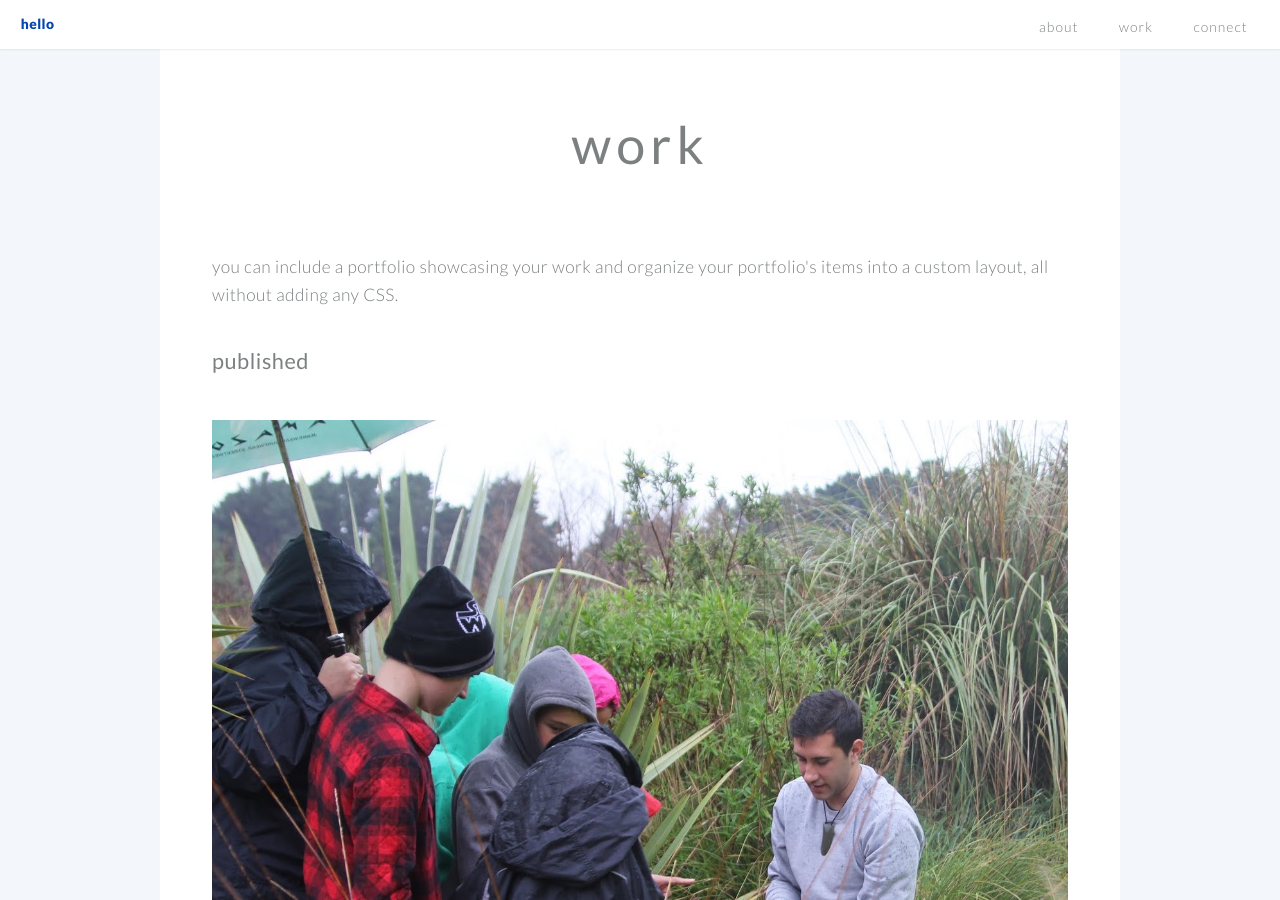
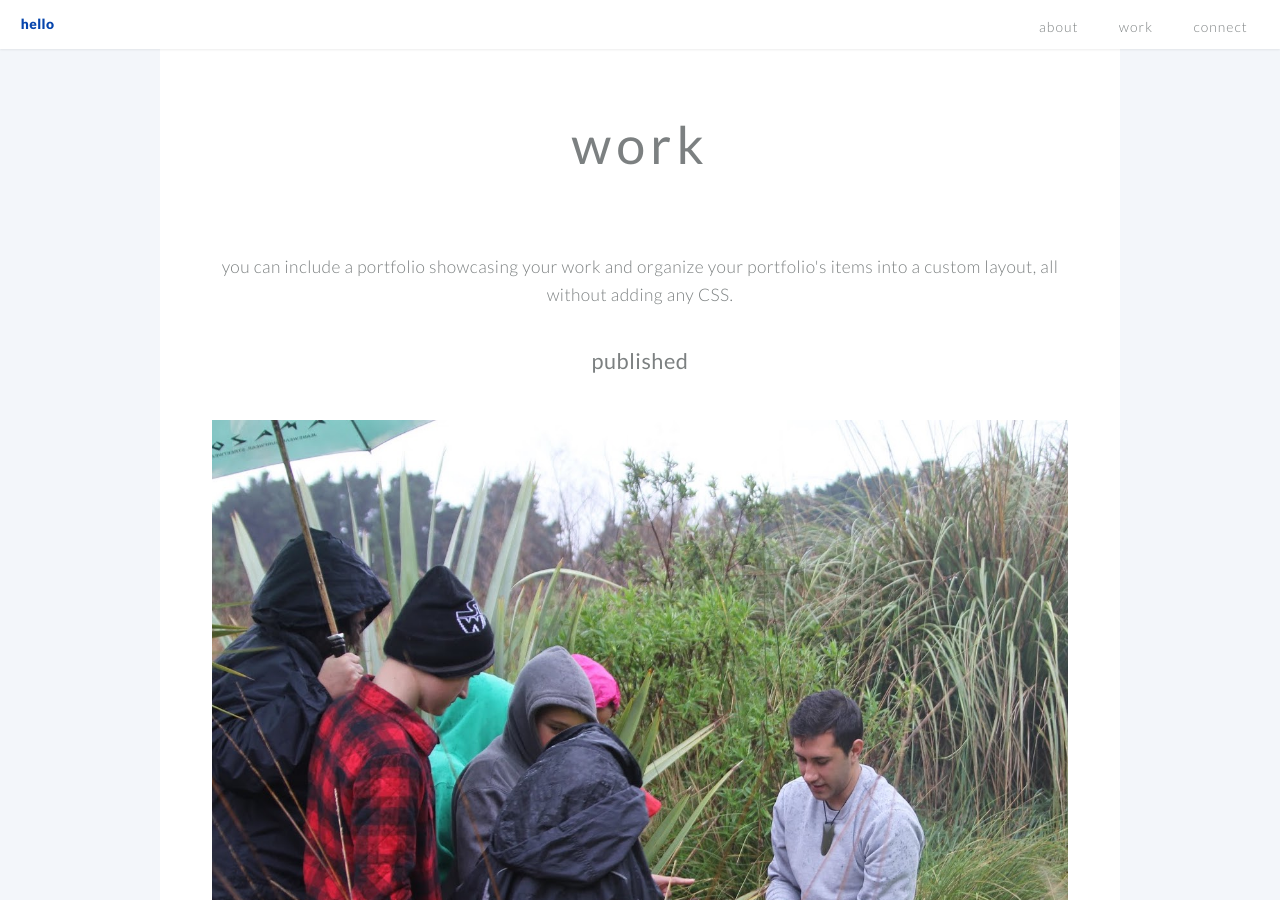
Before and after one commit to aislingrayne/aislingrayne.github.io, a Jekyll site: the page built from index.md, in a window 1280 px wide and 900 px high, scrolled down 1871 px. Built offline with Jekyll 4.4.1, drawn with Linux system fonts in a browser that asks for light colours.

Commit message:
Update hello-default.html

```diff
--- a/_layouts/hello-default.html
+++ b/_layouts/hello-default.html
@@ -115,7 +115,7 @@
 
             <!-- section: work-->
             {% if page.portfolio %}
-            <section class="wrapper style3 container special" style="text-align:left" id="{{ page.portfolio }}">
+            <section class="wrapper style3 container special" id="{{ page.portfolio }}">
 					      <header class="special">
                   <h2><strong>{{ page.portfolio }}</strong></h2>
                 </header>
```
